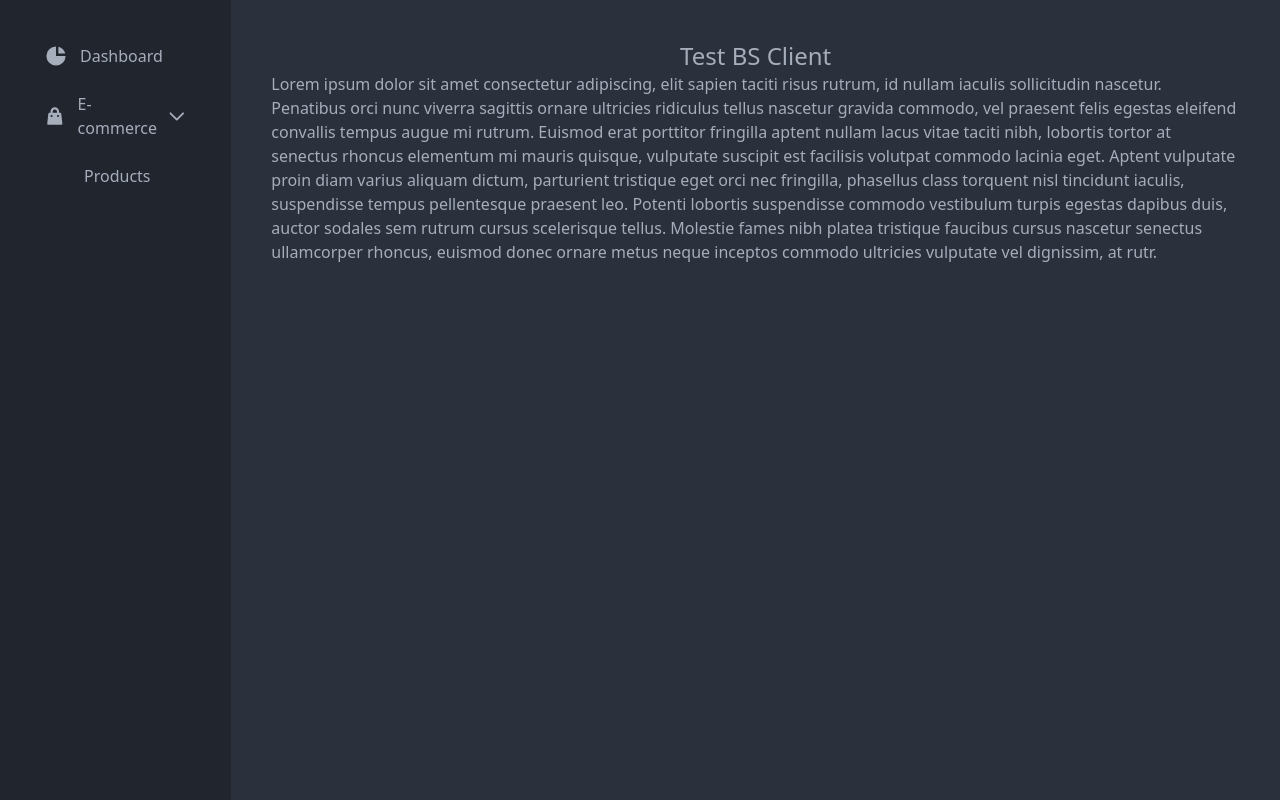
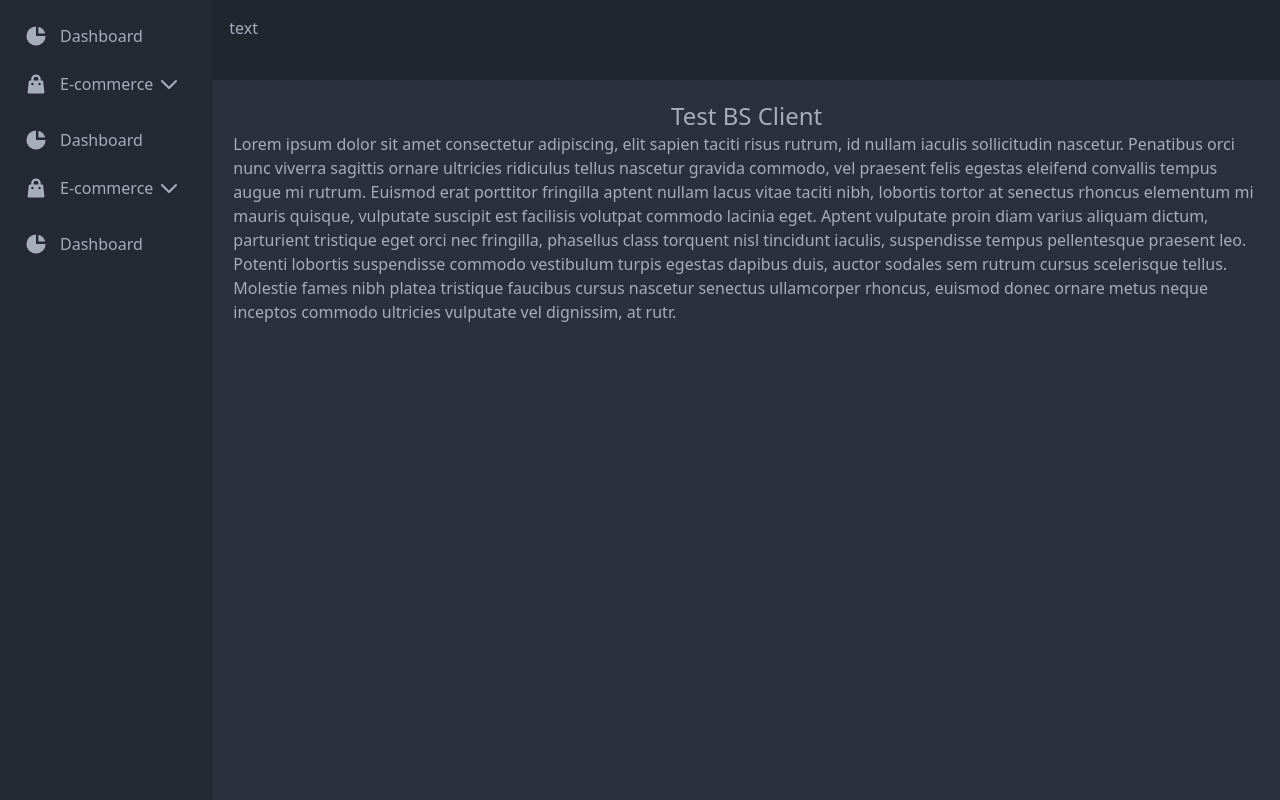
Before and after one commit to JoseLievano/project-manager-FrontEnd, an Angular app: page /bs_client in a window 1280 px wide. Built offline with nearby package versions, Linux system fonts and the light colour scheme.

Commit message:
Progress in sidebarmenu creation

```diff
--- a/src/app/Components/Business/bsClient/bs-client-index/bs-client-index.component.css
+++ b/src/app/Components/Business/bsClient/bs-client-index/bs-client-index.component.css
@@ -0,0 +1,15 @@
+.hideSubMenu{
+  max-height: 0 !important;
+  overflow: hidden;
+  transition: max-height 0.7s ease;
+}
+
+.transitionSubMenu{
+  max-height: 400px;
+  overflow: hidden;
+  transition: max-height 0.8s ease;
+}
+
+.menuActive{
+  @apply bg-primary;
+}
--- a/src/app/Components/Business/bsClient/bs-client-index/bs-client-index.component.html
+++ b/src/app/Components/Business/bsClient/bs-client-index/bs-client-index.component.html
@@ -1,44 +1,121 @@
-<div id=""></div>
 <div id="indexprimario" class="flex flex-row h-screen">
 
-  <div class="container sm bg-base-300 basis-1/5 p-5 h-screen">
+  <div class="container sm bg-base-200 basis-1/5 p-0 h-screen">
+
     <div class="overflow-y-auto py-4 px-4 rounded">
 
       <ul class="space-y-2">
 
         <li>
-          <a class="flex items-center p-2 font-normal rounded-lg transition duration-500 hover:bg-primary hover:text-neutral">
+          <a (click)="setActive('dashboard1')" [ngClass]="{ menuActive : getActiveMenu() === 'dashboard1' }" class="flex items-center p-2 font-normal rounded-lg transition duration-500 hover:bg-primary hover:text-neutral hover:cursor-pointer">
             <svg aria-hidden="true" class="w-6 h-6 " fill="currentColor" viewBox="0 0 20 20" xmlns="http://www.w3.org/2000/svg"><path d="M2 10a8 8 0 018-8v8h8a8 8 0 11-16 0z"></path><path d="M12 2.252A8.014 8.014 0 0117.748 8H12V2.252z"></path></svg>
             <span class="ml-3">Dashboard</span>
           </a>
         </li>
 
         <li>
-          <a class="flex items-center p-2 font-normal rounded-lg transition duration-500 hover:bg-primary hover:text-neutral">
+          <a (click)="setActive('sub1')" [ngClass]="{ menuActive : getActiveMenu() === 'sub1' }" class="flex items-center p-2 font-normal rounded-lg transition duration-500 hover:bg-primary hover:text-neutral">
             <svg aria-hidden="true" class="w-6 h-6 " fill="currentColor" viewBox="0 0 20 20" xmlns="http://www.w3.org/2000/svg"><path fill-rule="evenodd" d="M10 2a4 4 0 00-4 4v1H5a1 1 0 00-.994.89l-1 9A1 1 0 004 18h12a1 1 0 00.994-1.11l-1-9A1 1 0 0015 7h-1V6a4 4 0 00-4-4zm2 5V6a2 2 0 10-4 0v1h4zm-6 3a1 1 0 112 0 1 1 0 01-2 0zm7-1a1 1 0 100 2 1 1 0 000-2z" clip-rule="evenodd"></path></svg>
             <span class="ml-3">E-commerce</span>
             <svg class="w-6 h-6 ml-1" fill="none" stroke="currentColor" viewBox="0 0 24 24" xmlns="http://www.w3.org/2000/svg"><path stroke-linecap="round" stroke-linejoin="round" stroke-width="2" d="M19 9l-7 7-7-7"></path></svg>
           </a>
 
-          <ul class="space-y-2 mt-2">
+          <ul class="space-y-2 mt-2 transitionSubMenu" [ngClass]="{ hideSubMenu : getActualSubMenu() != 'sub1'}">
             <li>
               <a class="flex items-center p-2 font-normal rounded-lg ml-7 transition duration-500 hover:bg-primary hover:text-neutral">
                 <span class="ml-3">Products</span>
               </a>
             </li>
+
+            <li>
+              <a class="flex items-center p-2 font-normal rounded-lg ml-7 transition duration-500 hover:bg-primary hover:text-neutral">
+                <span class="ml-3">Products</span>
+              </a>
+            </li>
+
+            <li>
+              <a class="flex items-center p-2 font-normal rounded-lg ml-7 transition duration-500 hover:bg-primary hover:text-neutral">
+                <span class="ml-3">Products</span>
+              </a>
+            </li>
+
+            <li>
+              <a class="flex items-center p-2 font-normal rounded-lg ml-7 transition duration-500 hover:bg-primary hover:text-neutral">
+                <span class="ml-3">Products</span>
+              </a>
+            </li>
+
           </ul>
+        </li>
 
+        <li>
+          <a (click)="setActive('dashboard2')" [ngClass]="{ menuActive : getActiveMenu() === 'dashboard2' }" class="flex items-center p-2 font-normal rounded-lg transition duration-500 hover:bg-primary hover:text-neutral hover:cursor-pointer">
+            <svg aria-hidden="true" class="w-6 h-6 " fill="currentColor" viewBox="0 0 20 20" xmlns="http://www.w3.org/2000/svg"><path d="M2 10a8 8 0 018-8v8h8a8 8 0 11-16 0z"></path><path d="M12 2.252A8.014 8.014 0 0117.748 8H12V2.252z"></path></svg>
+            <span class="ml-3">Dashboard</span>
+          </a>
         </li>
 
 
+        <li>
+          <a (click)="setActive('sub2')" [ngClass]="{ menuActive : getActiveMenu() === 'sub2' }" class="flex items-center p-2 font-normal rounded-lg transition duration-500 hover:bg-primary hover:text-neutral">
+            <svg aria-hidden="true" class="w-6 h-6 " fill="currentColor" viewBox="0 0 20 20" xmlns="http://www.w3.org/2000/svg"><path fill-rule="evenodd" d="M10 2a4 4 0 00-4 4v1H5a1 1 0 00-.994.89l-1 9A1 1 0 004 18h12a1 1 0 00.994-1.11l-1-9A1 1 0 0015 7h-1V6a4 4 0 00-4-4zm2 5V6a2 2 0 10-4 0v1h4zm-6 3a1 1 0 112 0 1 1 0 01-2 0zm7-1a1 1 0 100 2 1 1 0 000-2z" clip-rule="evenodd"></path></svg>
+            <span class="ml-3">E-commerce</span>
+            <svg class="w-6 h-6 ml-1" fill="none" stroke="currentColor" viewBox="0 0 24 24" xmlns="http://www.w3.org/2000/svg"><path stroke-linecap="round" stroke-linejoin="round" stroke-width="2" d="M19 9l-7 7-7-7"></path></svg>
+          </a>
+
+          <ul class="space-y-2 mt-2 transitionSubMenu" [ngClass]="{ hideSubMenu : getActualSubMenu() != 'sub2'}">
+            <li>
+              <a class="flex items-center p-2 font-normal rounded-lg ml-7 transition duration-500 hover:bg-primary hover:text-neutral">
+                <span class="ml-3">Products</span>
+              </a>
+            </li>
+
+            <li>
+              <a class="flex items-center p-2 font-normal rounded-lg ml-7 transition duration-500 hover:bg-primary hover:text-neutral">
+                <span class="ml-3">Products</span>
+              </a>
+            </li>
+
+            <li>
+              <a class="flex items-center p-2 font-normal rounded-lg ml-7 transition duration-500 hover:bg-primary hover:text-neutral">
+                <span class="ml-3">Products</span>
+              </a>
+            </li>
+
+            <li>
+              <a class="flex items-center p-2 font-normal rounded-lg ml-7 transition duration-500 hover:bg-primary hover:text-neutral">
+                <span class="ml-3">Products</span>
+              </a>
+            </li>
+
+          </ul>
+        </li>
+
+        <li>
+          <a (click)="setActive('dashboard3')" [ngClass]="{ menuActive : getActiveMenu() === 'dashboard3' }" class="flex items-center p-2 font-normal rounded-lg transition duration-500 hover:bg-primary hover:text-neutral hover:cursor-pointer">
+            <svg aria-hidden="true" class="w-6 h-6 " fill="currentColor" viewBox="0 0 20 20" xmlns="http://www.w3.org/2000/svg"><path d="M2 10a8 8 0 018-8v8h8a8 8 0 11-16 0z"></path><path d="M12 2.252A8.014 8.014 0 0117.748 8H12V2.252z"></path></svg>
+            <span class="ml-3">Dashboard</span>
+          </a>
+        </li>
+
       </ul>
+
+
 
     </div>
   </div>
 
-  <div class="container p-10 h-screen">
-    <h1 class="text-2xl text-center">Test BS Client</h1>
-    <p>Lorem ipsum dolor sit amet consectetur adipiscing, elit sapien taciti risus rutrum, id nullam iaculis sollicitudin nascetur. Penatibus orci nunc viverra sagittis ornare ultricies ridiculus tellus nascetur gravida commodo, vel praesent felis egestas eleifend convallis tempus augue mi rutrum. Euismod erat porttitor fringilla aptent nullam lacus vitae taciti nibh, lobortis tortor at senectus rhoncus elementum mi mauris quisque, vulputate suscipit est facilisis volutpat commodo lacinia eget. Aptent vulputate proin diam varius aliquam dictum, parturient tristique eget orci nec fringilla, phasellus class torquent nisl tincidunt iaculis, suspendisse tempus pellentesque praesent leo. Potenti lobortis suspendisse commodo vestibulum turpis egestas dapibus duis, auctor sodales sem rutrum cursus scelerisque tellus. Molestie fames nibh platea tristique faucibus cursus nascetur senectus ullamcorper rhoncus, euismod donec ornare metus neque inceptos commodo ultricies vulputate vel dignissim, at rutr.</p>
+  <div class="container h-screen">
+
+    <div class="max-h-20 min-h-20 bg-base-300 p-4">
+      <span>text</span>
+    </div>
+
+    <div class=" p-5 ">
+      <h1 class="text-2xl text-center">Test BS Client</h1>
+      <p>Lorem ipsum dolor sit amet consectetur adipiscing, elit sapien taciti risus rutrum, id nullam iaculis sollicitudin nascetur. Penatibus orci nunc viverra sagittis ornare ultricies ridiculus tellus nascetur gravida commodo, vel praesent felis egestas eleifend convallis tempus augue mi rutrum. Euismod erat porttitor fringilla aptent nullam lacus vitae taciti nibh, lobortis tortor at senectus rhoncus elementum mi mauris quisque, vulputate suscipit est facilisis volutpat commodo lacinia eget. Aptent vulputate proin diam varius aliquam dictum, parturient tristique eget orci nec fringilla, phasellus class torquent nisl tincidunt iaculis, suspendisse tempus pellentesque praesent leo. Potenti lobortis suspendisse commodo vestibulum turpis egestas dapibus duis, auctor sodales sem rutrum cursus scelerisque tellus. Molestie fames nibh platea tristique faucibus cursus nascetur senectus ullamcorper rhoncus, euismod donec ornare metus neque inceptos commodo ultricies vulputate vel dignissim, at rutr.</p>
+    </div>
+
   </div>
 
 </div>
--- a/src/app/Components/Business/bsClient/bs-client-index/bs-client-index.component.ts
+++ b/src/app/Components/Business/bsClient/bs-client-index/bs-client-index.component.ts
@@ -7,9 +7,35 @@ import { Component, OnInit } from '@angular/core';
 })
 export class BsClientIndexComponent implements OnInit {
 
+  private actualSubMenu : String = "";
+
+  private activeMenu : String = "";
+
   constructor() { }
 
   ngOnInit(): void {
   }
 
+  setActive(menu : String){
+    this.activeMenu = menu;
+    this.submenuToggle(menu);
+  }
+
+  getActiveMenu(){
+    return this.activeMenu;
+  }
+
+  submenuToggle( subName : String ){
+
+    if( this.actualSubMenu == subName ){
+      this.actualSubMenu = "";
+    }else {
+      this.actualSubMenu = subName;
+    }
+  };
+
+  getActualSubMenu(){
+    return this.actualSubMenu;
+  }
+
 }
--- a/src/app/Components/Business/business-routing.module.ts
+++ b/src/app/Components/Business/business-routing.module.ts
@@ -1,6 +1,7 @@
 import {NgModule} from "@angular/core";
 import {RouterModule, Routes} from "@angular/router";
 import {BsClientIndexComponent} from "./bsClient/bs-client-index/bs-client-index.component";
+import {NgClass} from "@angular/common";
 
 const routes : Routes = [
     {path: "bs_client", component: BsClientIndexComponent}
@@ -8,7 +9,7 @@ const routes : Routes = [
 
 @NgModule({
   declarations: [BsClientIndexComponent],
-  imports: [RouterModule.forRoot(routes, {enableTracing: true})],
+  imports: [RouterModule.forRoot(routes, {enableTracing: true}), NgClass],
   exports: [RouterModule]
 })
 
```
